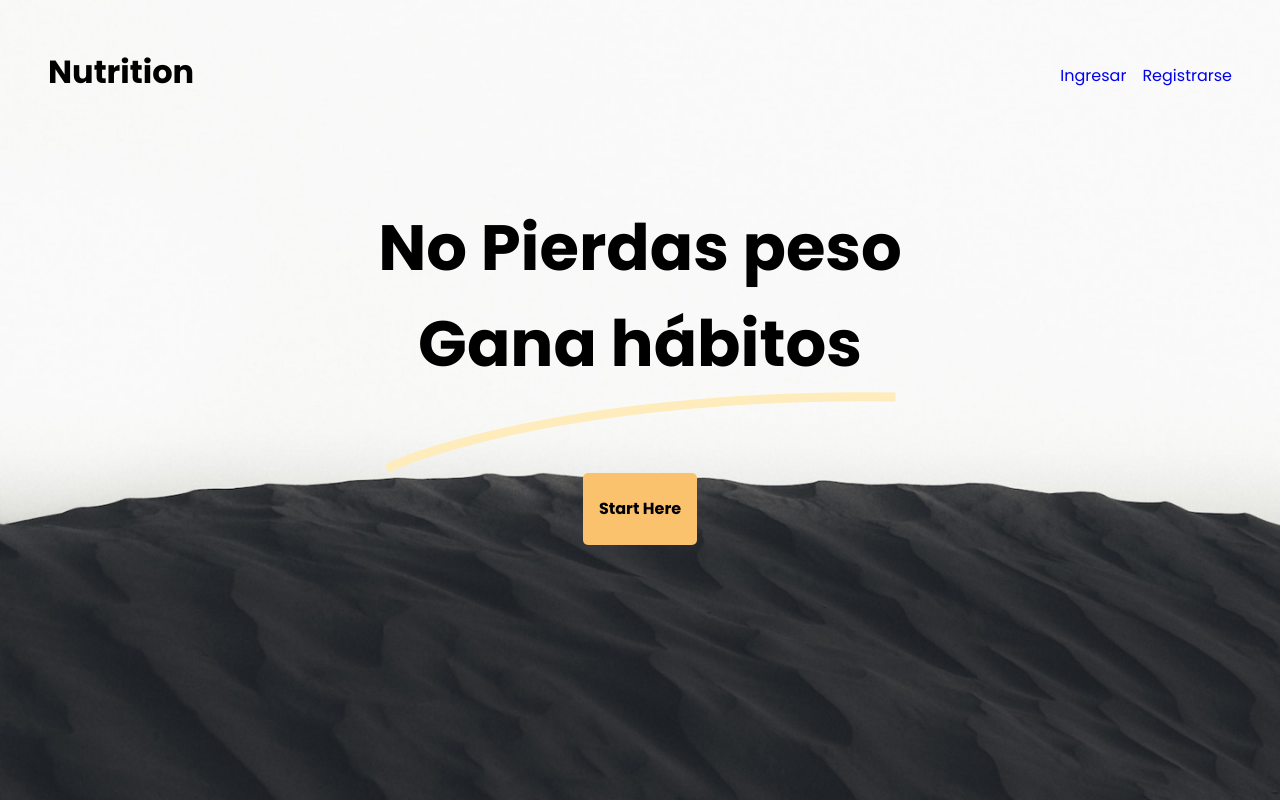
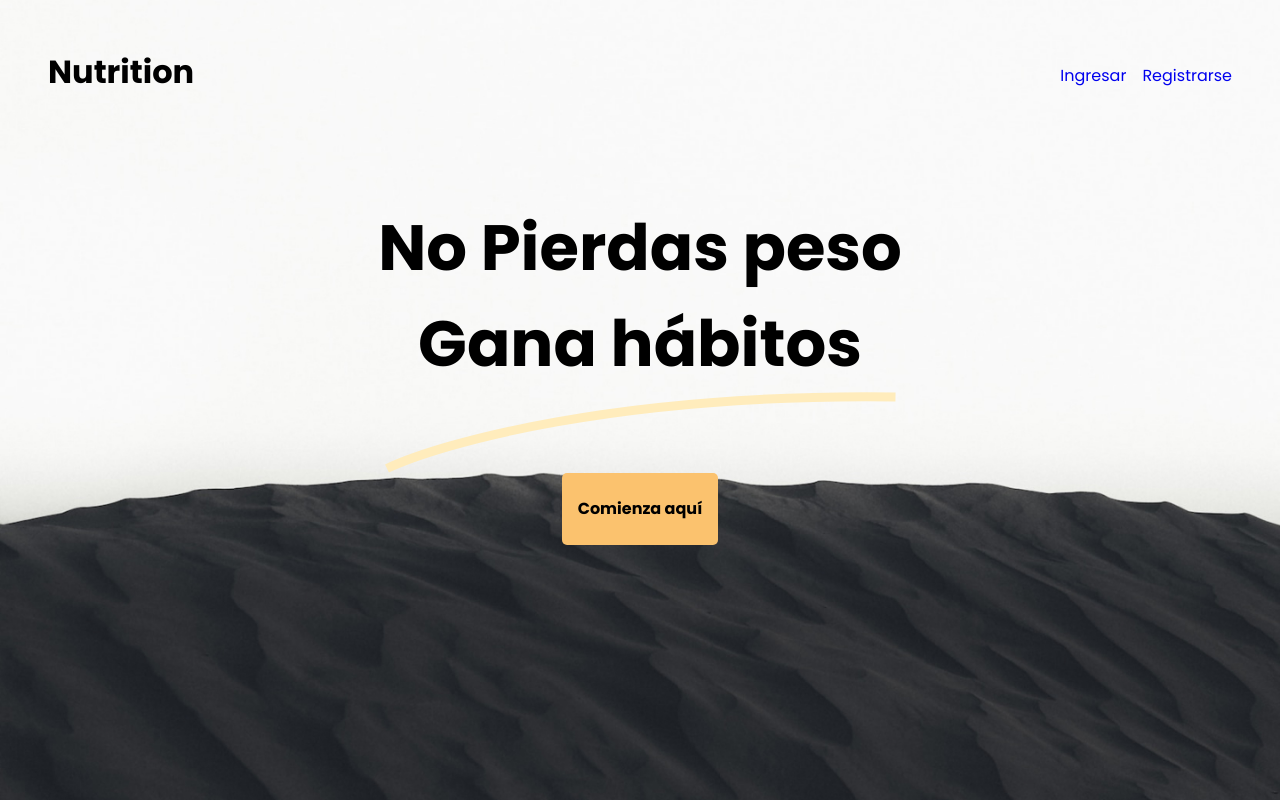
Before and after one commit to alejandrocoder22/nutritionApp, a React (Vite) app in the folder client/: page / in a window 1280 px wide. Built offline with nearby package versions, Linux system fonts and the light colour scheme; no server answers.

Commit message:
Translate text to Spanish

```diff
--- a/client/src/pages/Home.jsx
+++ b/client/src/pages/Home.jsx
@@ -9,7 +9,7 @@ export const Home = () => {
         <h1 className='intro-text__h1'>No <span className='intro-text__red-bg'> Pierdas peso </span><br /> Gana hábitos</h1>
         <img className='intro-text__line' src={lineSvg} />
         <Link to='/dashboard'>
-          <button className='home__button radius pointer'>Start Here</button>
+          <button className='home__button radius pointer'>Comienza aquí</button>
         </Link>
       </div>
     </main>
```
